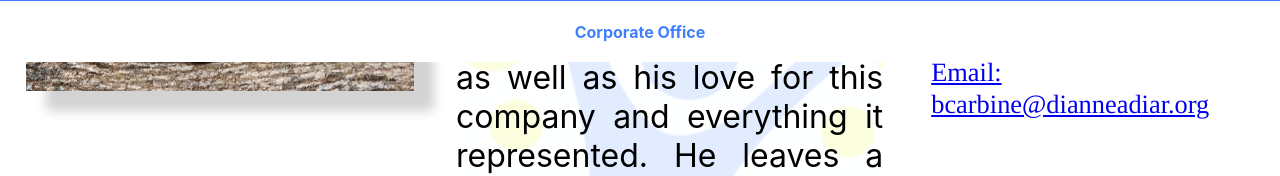
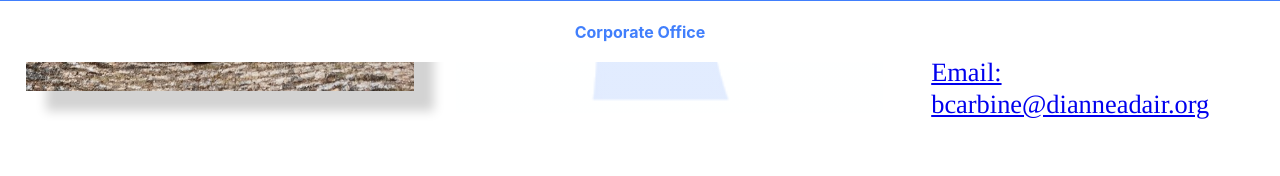
Before and after one commit to rsoghall/da-personal-project, a React (Create React App) app: page /#/corporate in a window 1280 px wide. Shown: the part 738-914 px from the top of the page. Built offline with nearby package versions, Linux system fonts and the light colour scheme; no server answers.

Commit message:
bcarbine email correction

```diff
--- a/src/views/Corporate/Corporate.css
+++ b/src/views/Corporate/Corporate.css
@@ -1,19 +1,4 @@
-.corporate-screenWrapper {
-  width: 100vw;
-  height: 100vh;
-  font-family: "Times New Roman", Times, serif;
-  background-size: cover;
-  background-image: -webkit-gradient(
-      linear,
-      0% 0%,
-      0% 50%,
-      from(rgba(254, 255, 255, 0.817))
-    ),
-    url("../../images/DA-Logo-5-3-transparent-crop.png");
-    background-repeat: no-repeat;
-    background-position: center;
-    background-size: 520px 520px;
-}
+
 
 .corporate-container {
   max-width: 100%;
@@ -99,7 +84,7 @@
   line-height: 2.45rem;
   /* border: solid 10px orange; */
   font-weight: normal;
-  font-size: 2rem;
+  font-size: 100%;
   margin-top: 8rem;
   margin-left: 2rem;
   /* margin-bottom: 1rem; */
--- a/src/views/Corporate/Corporate.jsx
+++ b/src/views/Corporate/Corporate.jsx
@@ -39,7 +39,7 @@
             <h4>Pleasanton, CA 94566</h4>
             <a href="tel: 9255809704"> Phone: 925.580.9704</a>
             <a href="mailto:bcarbine@dianneadair.org">
-              Email: bcarbine@dianneadiar.org
+              Email: bcarbine@dianneadair.org
             </a>
           </div>
         </div>
```
